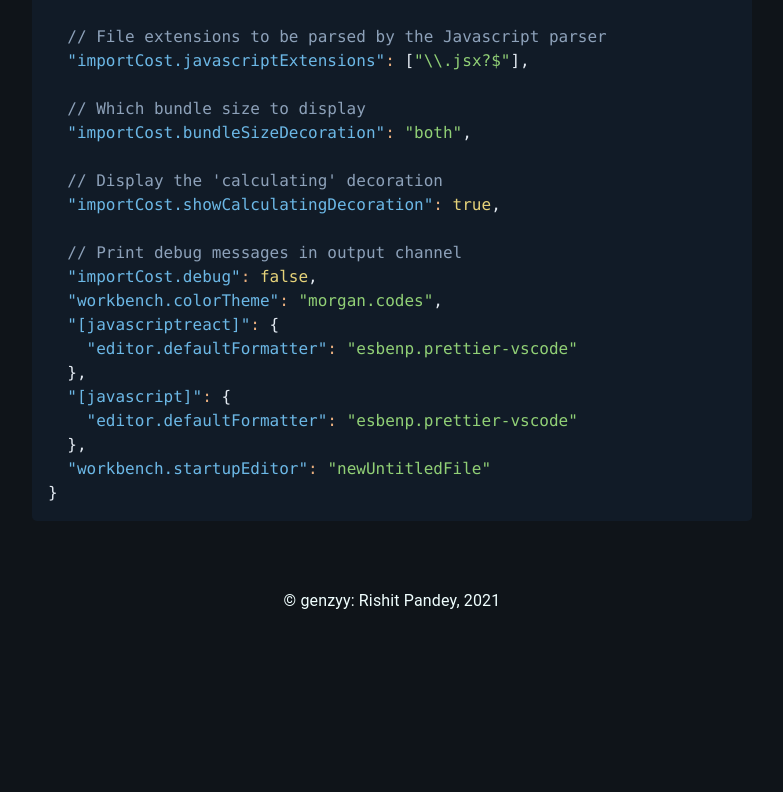
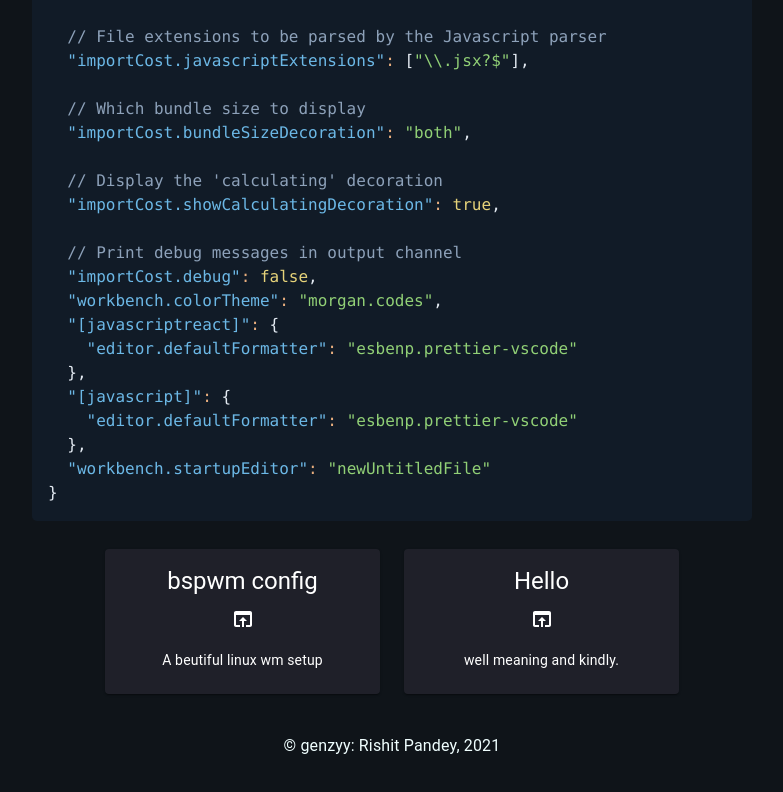
Before and after one commit to genzyy/genzyy_blogs, a React (Create React App) app: page /vscode_setup in a window 1280 px wide. Shown: the part 3450-4242 px from the top of the page, without its empty margins (248-1031 px from the left). Before the commit the page ends 4103 px from the top, so only its background shows below. Built offline with nearby package versions, Linux system fonts and the light colour scheme.

Commit message:
recommended articles section

```diff
--- a/src/App.js
+++ b/src/App.js
@@ -7,6 +7,7 @@ import BlogsContainer from './components/BlogsContainer';
 import VscodeSetup from './components/Pages/VscodeSetup';
 import BSPWM from './components/Pages/BSPWM';
 import Footer from './components/Footer';
+import Recommended from './components/Recommended';
 
 function App() {
   return (
@@ -23,6 +24,7 @@ function App() {
           <Route exact path='/vscode_setup'>
             <ProgressBar />
             <VscodeSetup />
+            <Recommended />
             <Footer />
           </Route>
           <Route exact path='/bspwm_config'>
--- /dev/null
+++ b/src/components/RItems.js
@@ -0,0 +1,64 @@
+import React from 'react';
+import Grid from '@material-ui/core/Grid';
+import Card from '@material-ui/core/Card';
+import CardActions from '@material-ui/core/CardActions';
+import CardContent from '@material-ui/core/CardContent';
+import Button from '@material-ui/core/Button';
+import Typography from '@material-ui/core/Typography';
+import { makeStyles } from '@material-ui/core/styles';
+import OpenInBrowserIcon from '@material-ui/icons/OpenInBrowser';
+import { Link } from 'react-router-dom';
+
+const useStyles = makeStyles({
+  card: {
+    minWidth: 275,
+    backgroundColor: '#1f2029',
+    color: '#ffffff'
+  },
+  bullet: {
+    display: 'inline-block',
+    margin: '0 2px',
+    transform: 'scale(0.8)'
+  },
+  title: {
+    fontSize: 14
+  },
+  pos: {
+    marginBottom: 12
+  },
+  iconColor: {
+    color: '#ffffff'
+  },
+  heading: {
+    paddingBottom: '10px'
+  }
+});
+
+const RItems = ({ title, description, link }) => {
+  const classes = useStyles();
+  const bull = <span className={classes.bullet}>•</span>;
+
+  return (
+    <>
+      <Grid item>
+        <Card className={classes.card}>
+          <CardContent>
+            <Typography className={classes.heading} variant='h5' component='h2'>
+              {title ? title : 'Hello'}
+            </Typography>
+            <Typography className={classes.pos} color='textSecondary'>
+              <Link to={link}>
+                <OpenInBrowserIcon className={classes.iconColor} />
+              </Link>
+            </Typography>
+            <Typography variant='body2' component='p'>
+              {description ? description : 'well meaning and kindly.'}
+            </Typography>
+          </CardContent>
+        </Card>
+      </Grid>
+    </>
+  );
+};
+
+export default RItems;
--- /dev/null
+++ b/src/components/Recommended.js
@@ -0,0 +1,26 @@
+import React from 'react';
+import Grid from '@material-ui/core/Grid';
+import RItems from './RItems';
+
+const Recommended = () => {
+  return (
+    <div>
+      <Grid
+        container
+        direction='row'
+        justify='center'
+        alignItems='center'
+        spacing={3}
+      >
+        <RItems
+          title='bspwm config'
+          description='A beutiful linux wm setup'
+          link='/bspwm_config'
+        />
+        <RItems />
+      </Grid>
+    </div>
+  );
+};
+
+export default Recommended;
```
